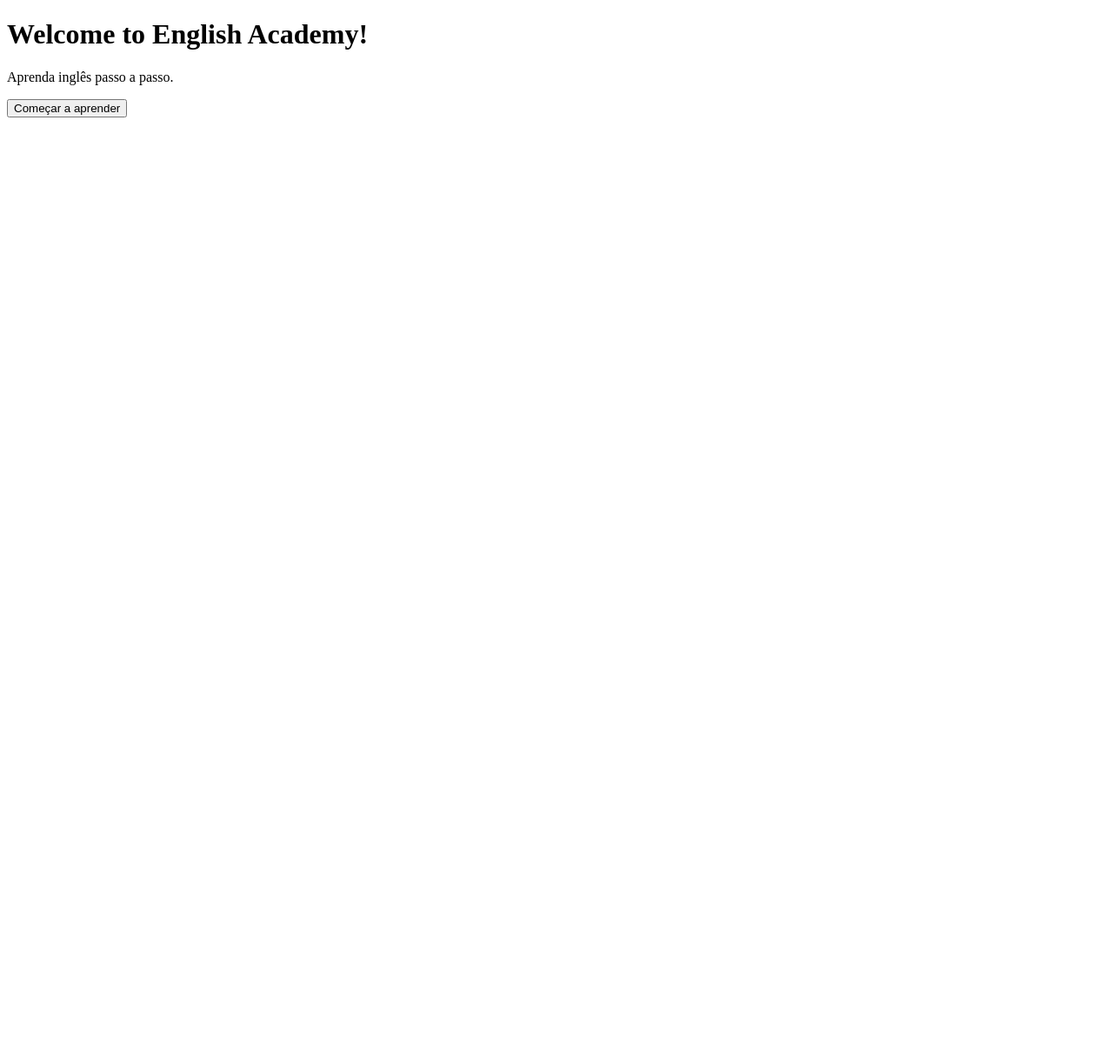
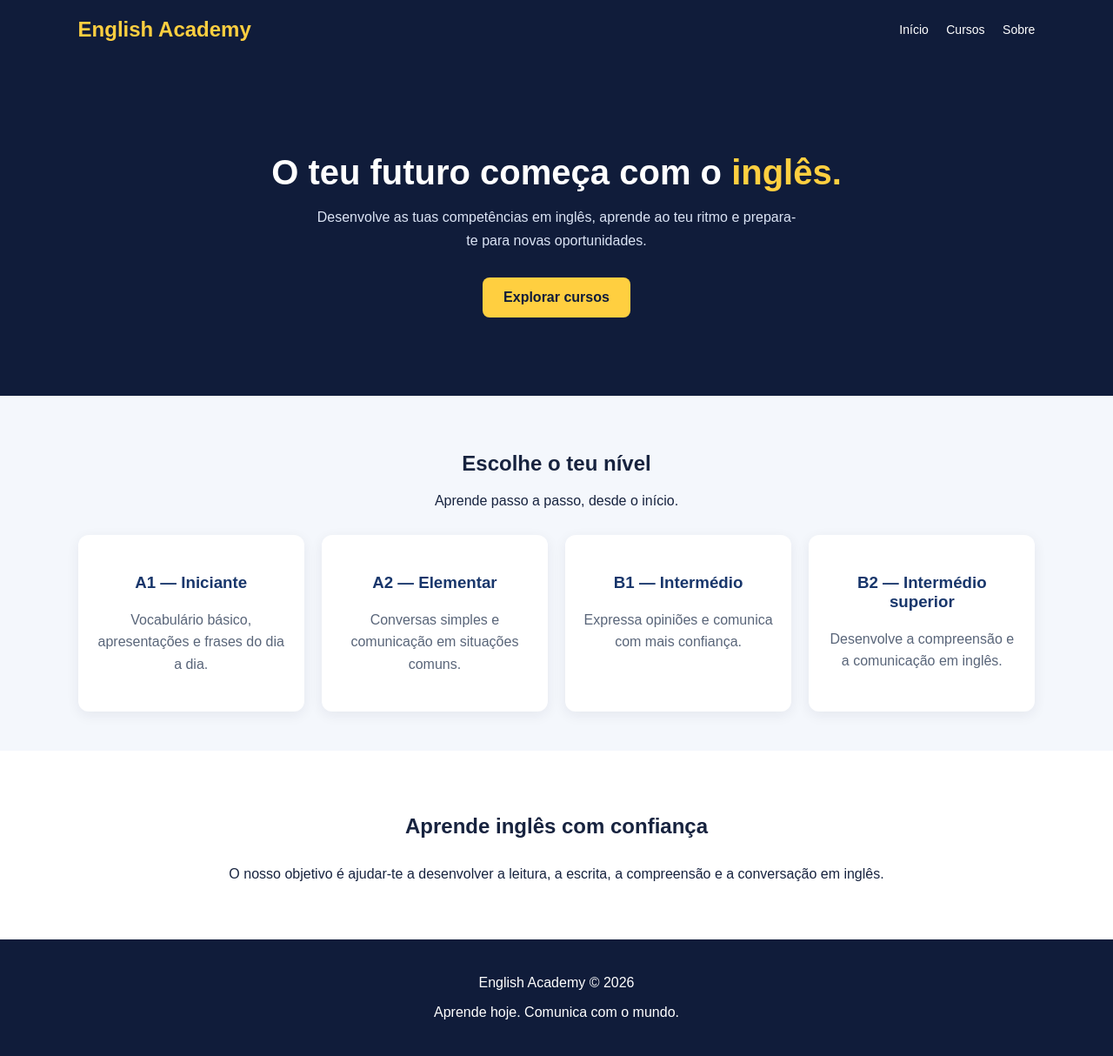
Before and after one commit to tomasbebeto355-byte/english-academy, a plain HTML site: page index.html in a window 1280 px wide. Shown: the whole page at 87% size. Before the commit the page ends 800 px from the top, so only its background shows below. Drawn offline with Linux system fonts and the light colour scheme.

Commit message:
Melhorar página inicial
Atualização do design da página inicial e apresentação dos níveis de inglês A1, A2, B1 e B2.

```diff
--- a/index.html
+++ b/index.html
@@ -1,16 +1,192 @@
+
 
 <!DOCTYPE html>
 <html lang="pt">
 <head>
   <meta charset="UTF-8">
   <meta name="viewport" content="width=device-width, initial-scale=1.0">
-  <title>Academia de Inglês</title>
+  <title>English Academy | Aprenda Inglês</title>
+  <style>
+    * {
+      box-sizing: border-box;
+    }
+
+    body {
+      margin: 0;
+      font-family: Arial, sans-serif;
+      background: #f4f7fc;
+      color: #17233f;
+    }
+
+    header {
+      background: #101c3a;
+      color: white;
+      padding: 20px 7%;
+      display: flex;
+      justify-content: space-between;
+      align-items: center;
+      flex-wrap: wrap;
+      gap: 15px;
+    }
+
+    header h2 {
+      margin: 0;
+      color: #ffcf40;
+    }
+
+    nav a {
+      color: white;
+      text-decoration: none;
+      margin-left: 16px;
+      font-size: 14px;
+    }
+
+    .hero {
+      background: #101c3a;
+      color: white;
+      text-align: center;
+      padding: 75px 20px 90px;
+    }
+
+    .hero h1 {
+      font-size: 40px;
+      margin-bottom: 15px;
+    }
+
+    .hero h1 span {
+      color: #ffcf40;
+    }
+
+    .hero p {
+      max-width: 560px;
+      margin: 0 auto 28px;
+      line-height: 1.7;
+      color: #dbe4f5;
+    }
+
+    .btn {
+      display: inline-block;
+      background: #ffcf40;
+      color: #101c3a;
+      padding: 14px 24px;
+      border-radius: 8px;
+      text-decoration: none;
+      font-weight: bold;
+    }
+
+    section {
+      padding: 45px 7%;
+      text-align: center;
+    }
+
+    .courses {
+      display: grid;
+      grid-template-columns: repeat(auto-fit, minmax(190px, 1fr));
+      gap: 20px;
+      margin-top: 30px;
+    }
+
+    .card {
+      background: white;
+      padding: 25px 20px;
+      border-radius: 12px;
+      box-shadow: 0 4px 15px #17233f12;
+    }
+
+    .card h3 {
+      color: #18366b;
+    }
+
+    .card p {
+      line-height: 1.6;
+      color: #596579;
+    }
+
+    .about {
+      background: white;
+      line-height: 1.8;
+    }
+
+    footer {
+      background: #101c3a;
+      color: white;
+      text-align: center;
+      padding: 25px;
+    }
+
+    @media (max-width: 600px) {
+      .hero h1 {
+        font-size: 30px;
+      }
+
+      nav a {
+        margin-left: 0;
+        margin-right: 12px;
+      }
+    }
+  </style>
 </head>
 <body>
-  <h1>Welcome to English Academy!</h1>
-  <p>Aprenda inglês passo a passo.</p>
-  <button onclick="alert('Welcome! Vamos aprender inglês!')">
-    Começar a aprender
-  </button>
+
+  <header>
+    <h2>English Academy</h2>
+    <nav>
+      <a href="#inicio">Início</a>
+      <a href="#cursos">Cursos</a>
+      <a href="#sobre">Sobre</a>
+    </nav>
+  </header>
+
+  <main>
+    <section class="hero" id="inicio">
+      <h1>O teu futuro começa com o <span>inglês.</span></h1>
+      <p>
+        Desenvolve as tuas competências em inglês,
+        aprende ao teu ritmo e prepara-te para novas oportunidades.
+      </p>
+      <a class="btn" href="#cursos">Explorar cursos</a>
+    </section>
+
+    <section id="cursos">
+      <h2>Escolhe o teu nível</h2>
+      <p>Aprende passo a passo, desde o início.</p>
+
+      <div class="courses">
+        <div class="card">
+          <h3>A1 — Iniciante</h3>
+          <p>Vocabulário básico, apresentações e frases do dia a dia.</p>
+        </div>
+
+        <div class="card">
+          <h3>A2 — Elementar</h3>
+          <p>Conversas simples e comunicação em situações comuns.</p>
+        </div>
+
+        <div class="card">
+          <h3>B1 — Intermédio</h3>
+          <p>Expressa opiniões e comunica com mais confiança.</p>
+        </div>
+
+        <div class="card">
+          <h3>B2 — Intermédio superior</h3>
+          <p>Desenvolve a compreensão e a comunicação em inglês.</p>
+        </div>
+      </div>
+    </section>
+
+    <section class="about" id="sobre">
+      <h2>Aprende inglês com confiança</h2>
+      <p>
+        O nosso objetivo é ajudar-te a desenvolver a leitura,
+        a escrita, a compreensão e a conversação em inglês.
+      </p>
+    </section>
+  </main>
+
+  <footer>
+    <p>English Academy © 2026</p>
+    <p>Aprende hoje. Comunica com o mundo.</p>
+  </footer>
+
 </body>
 </html>
```
